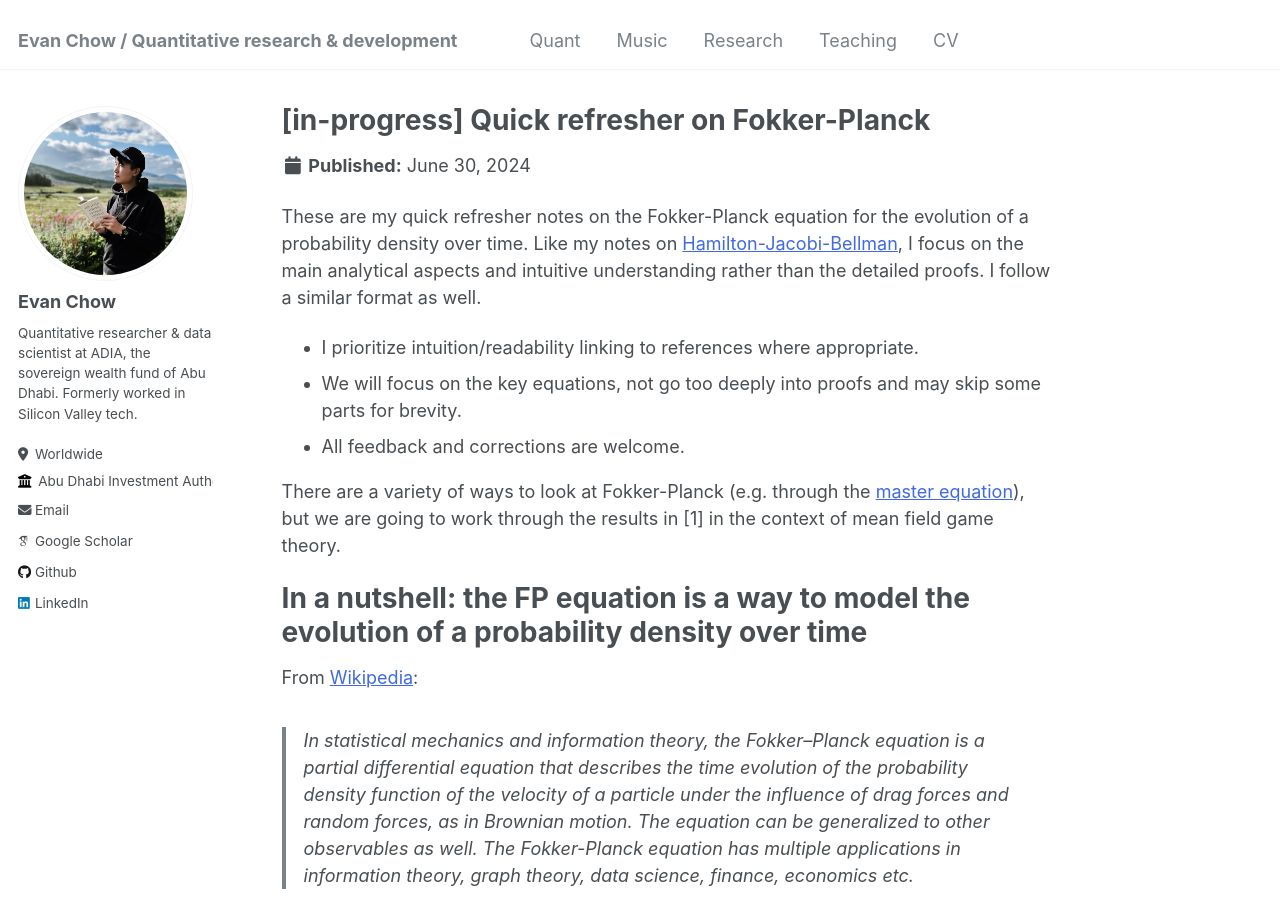
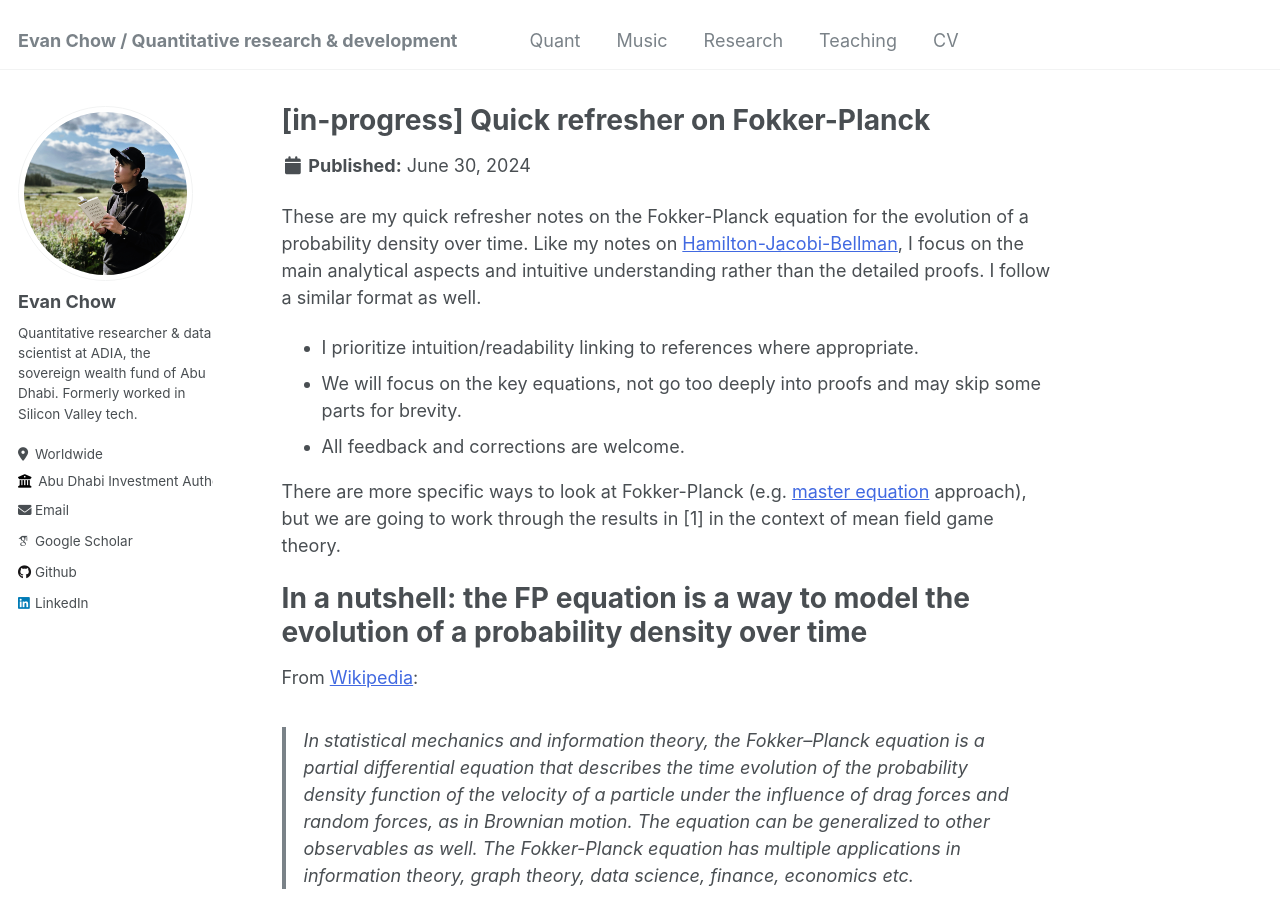
Before and after one commit to evnchw/evnchw.github.io, a Jekyll site: the page built from _quant/20240630_refresher_fokker_planck.md, in a window 1280 px wide and 900 px high. Built offline with Jekyll 4.4.1, drawn with Linux system fonts in a browser that asks for light colours; some web fonts are replaced.

Commit message:
Quick commit.

```diff
--- a/_quant/20240630_refresher_fokker_planck.md
+++ b/_quant/20240630_refresher_fokker_planck.md
@@ -12,7 +12,7 @@
 - We will focus on the key equations, not go too deeply into proofs and may skip some parts for brevity.
 - All feedback and corrections are welcome.
 
-There are a variety of ways to look at Fokker-Planck (e.g. through the [master equation](https://courses.physics.ucsd.edu/2015/Fall/physics210b/LECTURES/CH04.pdf)), but we are going to work through the results in [1] in the context of mean field game theory.
+There are more specific ways to look at Fokker-Planck (e.g. [master equation](https://www.sciencedirect.com/topics/chemistry/fokker-planck-equation) approach), but we are going to work through the results in [1] in the context of mean field game theory.
 
 # In a nutshell: the FP equation is a way to model the evolution of a probability density over time
 
```
